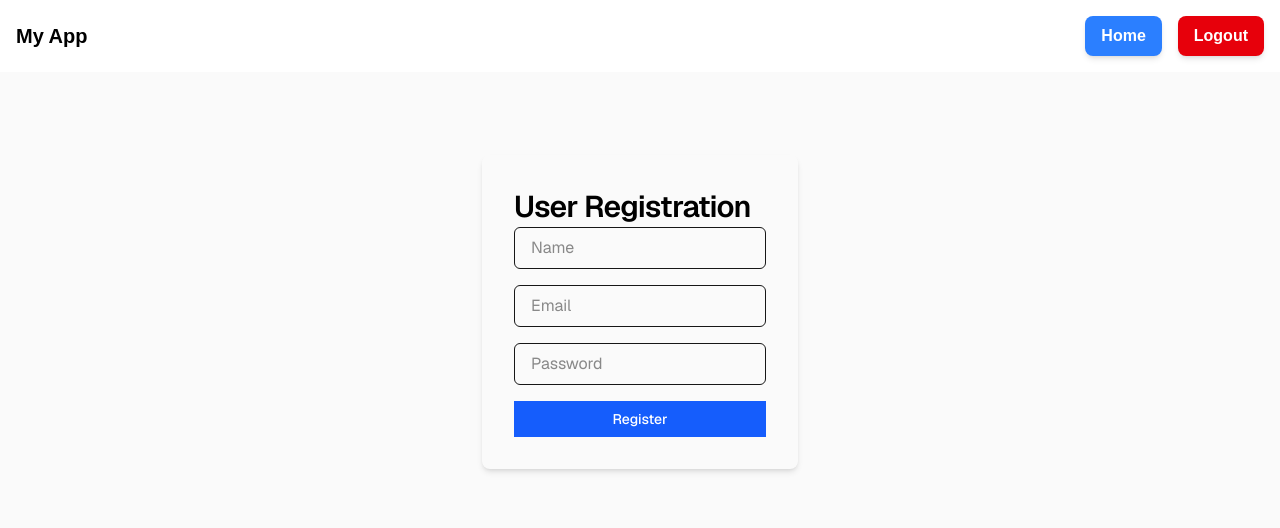
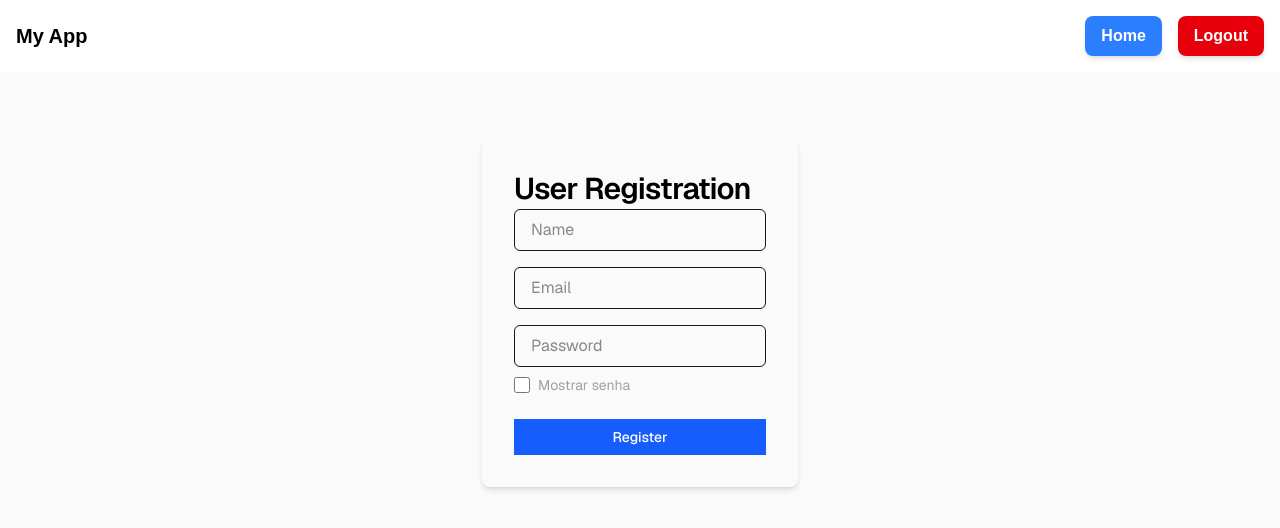
Before and after one commit to Claitonok/monitor-spring, a Next.js app: page /cadastro_users in a window 1280 px wide. Shown: the top 528 px of the page. Built offline with nearby package versions, Linux system fonts and the light colour scheme.

Commit message:
toggle--

```diff
--- a/app/cadastro_users/page.tsx
+++ b/app/cadastro_users/page.tsx
@@ -12,6 +12,7 @@ export default function Cadastro() {
     const [nome, setNome] = useState("");
     const [email, setEmail] = useState("");
     const [senha, setSenha] = useState("");
+    const [mostrarSenha, setMostrarSenha] = useState(false);
     const router = useRouter();
 
     async function handleSubmit(e: any) {
@@ -63,12 +64,25 @@ export default function Cadastro() {
                             className="px-4 py-2 border rounded-md focus:outline-none focus:ring-2 focus:ring-blue-500"
                         />
                         <input
-                            type="password"
+                            type={mostrarSenha ? "text" : "password"}
                             placeholder="Password"
                             value={senha}
                             onChange={(e) => setSenha(e.target.value)}
                             className="px-4 py-2 border rounded-md focus:outline-none focus:ring-2 focus:ring-blue-500"
                         />
+                         {/* Checkbox para mostrar senha */}
+                        <div className="flex items-center gap-2 -mt-2 mb-2">
+                            <input
+                                type="checkbox"
+                                id="show-password"
+                                checked={mostrarSenha}
+                                onChange={() => setMostrarSenha(!mostrarSenha)}
+                                className="cursor-pointer h-4 w-4"
+                            />
+                            <label htmlFor="show-password" className="text-sm cursor-pointer text-zinc-400 hover:text-white transition-colors">
+                                Mostrar senha
+                            </label>
+                        </div>
                         <button
                             type="submit"
                             className="bg-blue-600 px-4 py-2 text-sm font-medium text-white hover:bg-blue-700 focus:outline-none focus:ring-2 focus:ring-blue-500 focus:ring-offset-2"
```
